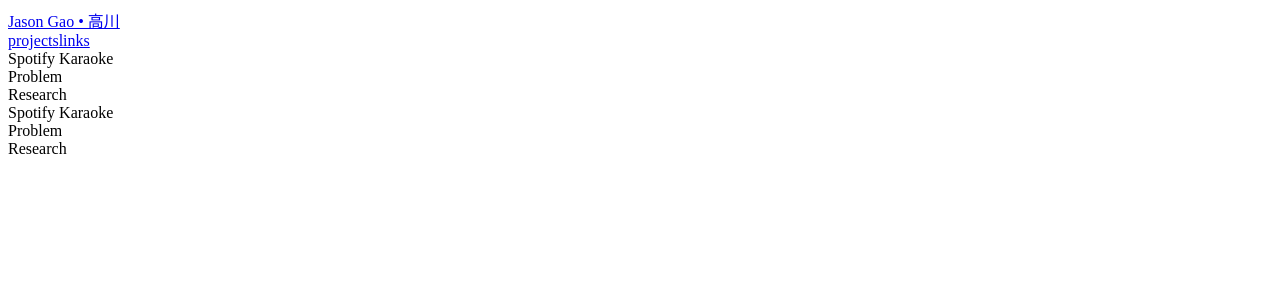
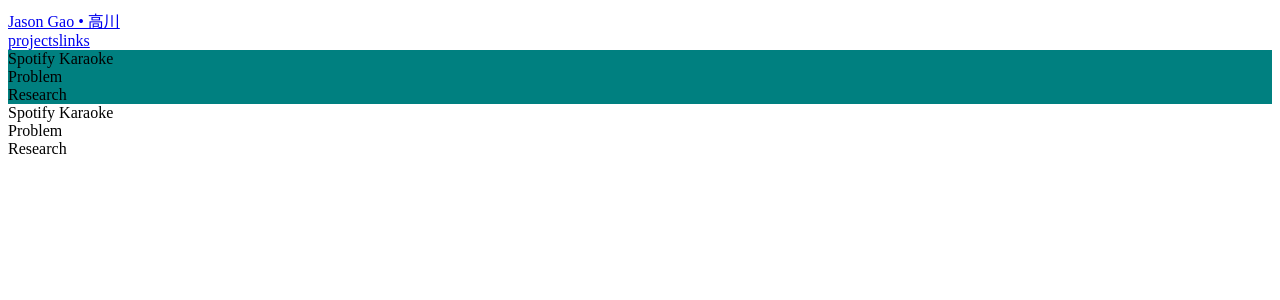
Before and after one commit to MyriadRivers/myriadrivers.github.io, a React (Create React App) app: page /projects/spotify_karaoke in a window 1280 px wide. Shown: the top 300 px of the page. Built offline with nearby package versions, Linux system fonts and the light colour scheme.

Commit message:
Begin styling

```diff
--- a/src/components/Sidebar.tsx
+++ b/src/components/Sidebar.tsx
@@ -2,7 +2,7 @@
 import { Ref } from "react"
 
 const StyledSidebar = styled.div`
-
+    background: teal;
 `
 
 const scrollTo = (element: HTMLElement | null) => {
```
